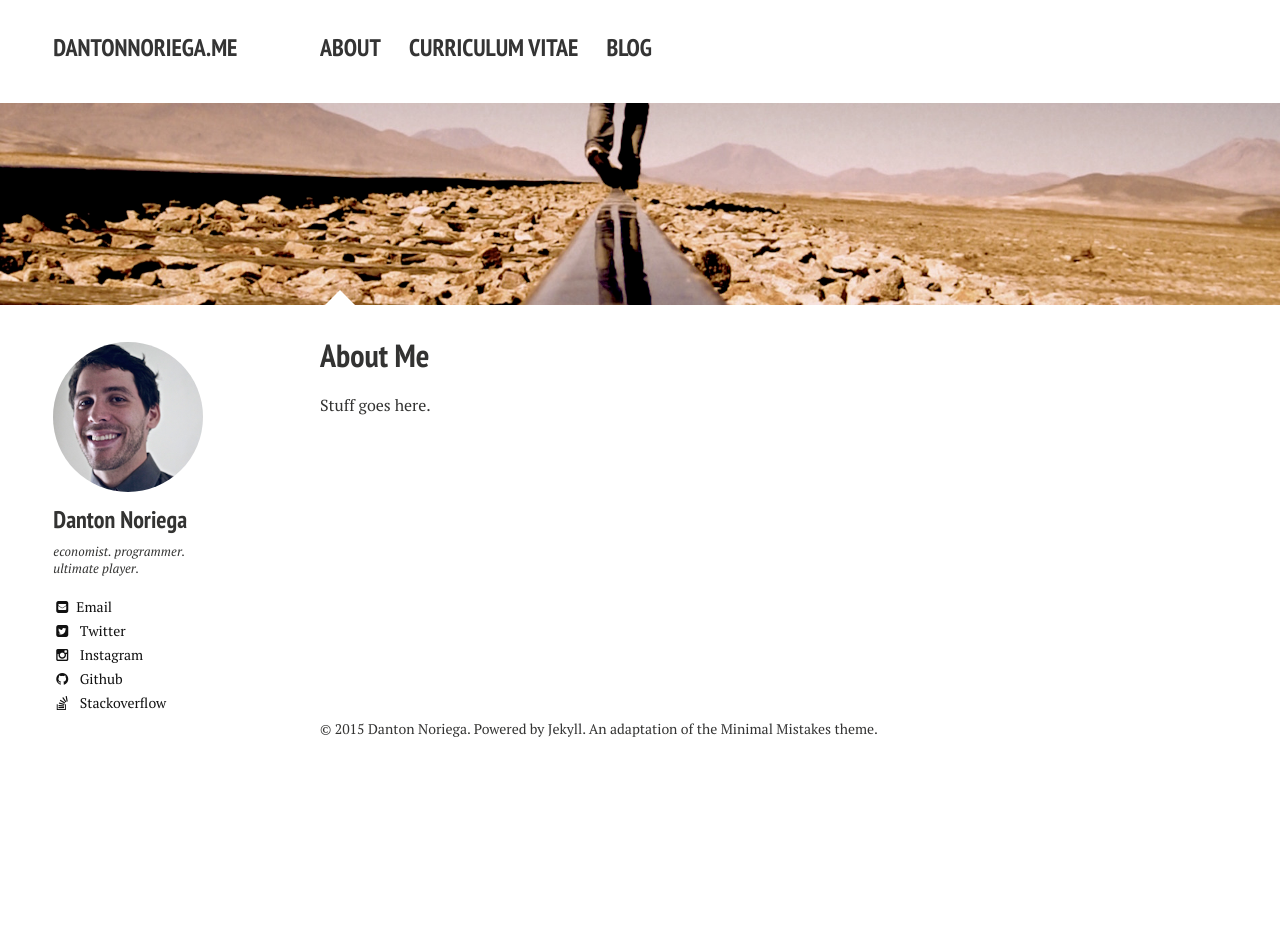
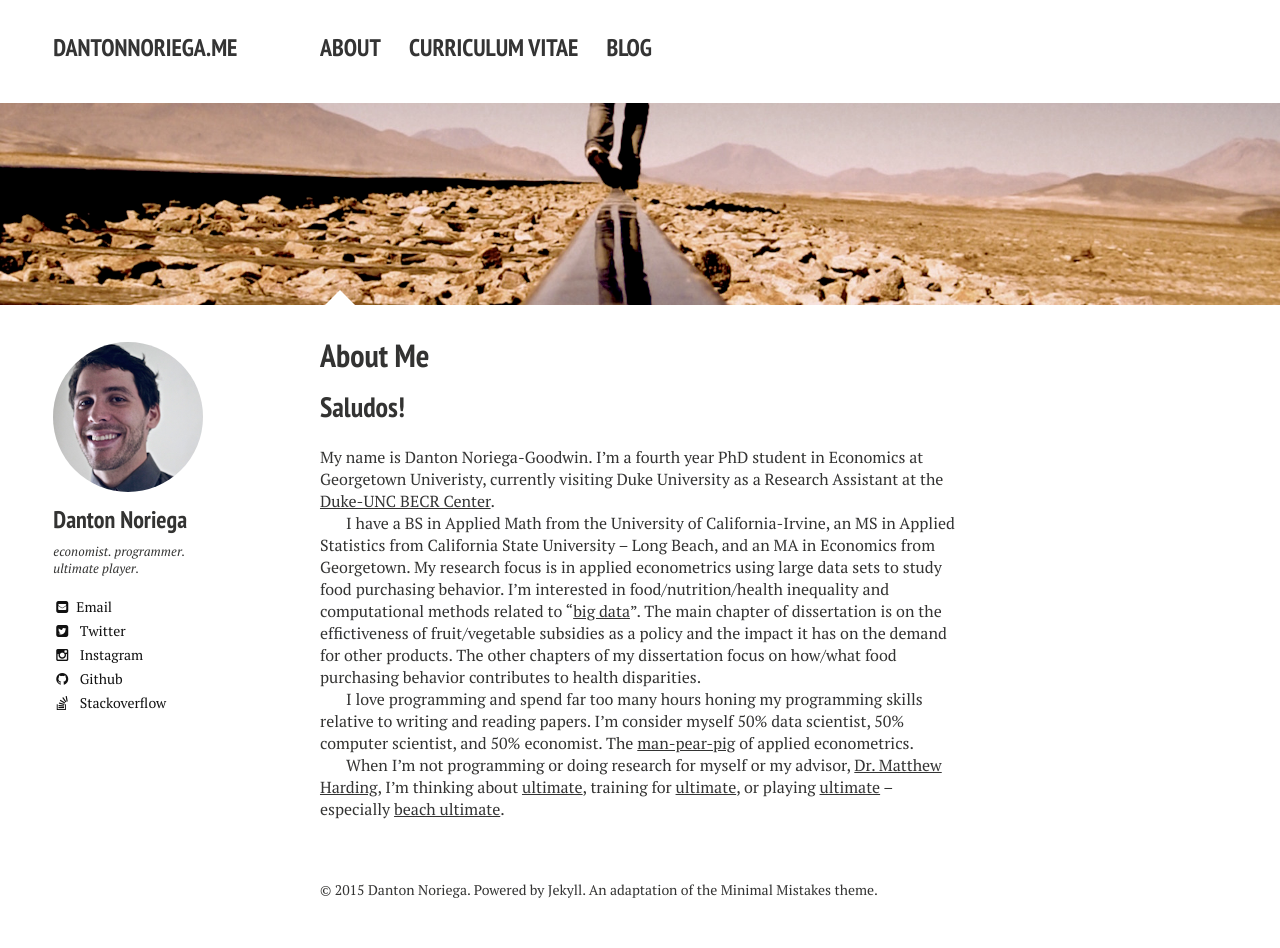
Before and after one commit to dantonnoriega/dantonnoriega.me, a Jekyll site: the page built from index.md, in a window 1280 px wide. Built offline with Jekyll 4.4.1, drawn with Linux system fonts in a browser that asks for light colours; Markdown is read by kramdown in place of the engine named in the settings; before the commit the page ends 900 px from its top, so only the background shows below that.

Commit message:
summary update

```diff
--- a/index.md
+++ b/index.md
@@ -6,4 +6,12 @@ image:
   feature: banner_1900_300.jpg
 ---
 
-Stuff goes here.
+## Saludos!
+
+My name is Danton Noriega-Goodwin. I'm a fourth year PhD student in Economics at Georgetown Univeristy, currently visiting Duke University as a Research Assistant at the [Duke-UNC BECR Center](https://becr-dev.oit.duke.edu/).
+
+I have a BS in Applied Math from the University of California-Irvine, an MS in Applied Statistics from California State University – Long Beach, and an MA in Economics from Georgetown. My research focus is in applied econometrics using large data sets to study food purchasing behavior. I'm interested in food/nutrition/health inequality and computational methods related to "[big data](http://bigdataeconometrics.com/)". The main chapter of dissertation is on the effictiveness of fruit/vegetable subsidies as a policy and the impact it has on the demand for other products. The other chapters of my dissertation focus on how/what food purchasing behavior contributes to health disparities.
+
+I love programming and spend far too many hours honing my programming skills relative to writing and reading papers. I'm consider myself 50% data scientist, 50% computer scientist, and 50% economist. The [man-pear-pig](http://ultinomics.github.io/dantonnoriega.me/images/man-bear-pig.jpg) of applied econometrics.
+
+When I'm not programming or doing research for myself or my advisor, [Dr. Matthew Harding](http://people.duke.edu/~mch55/), I'm thinking about [ultimate](http://ultiworld.com/), training for [ultimate](http://skydmagazine.com/column/training-blog/), or playing [ultimate](https://www.youtube.com/watch?v=uq3pg0JcJSI) -- especially [beach ultimate](https://www.youtube.com/watch?v=vCCvjiTxhLY).
```
Also changed, not shown: images/man-bear-pig.jpg (added).
